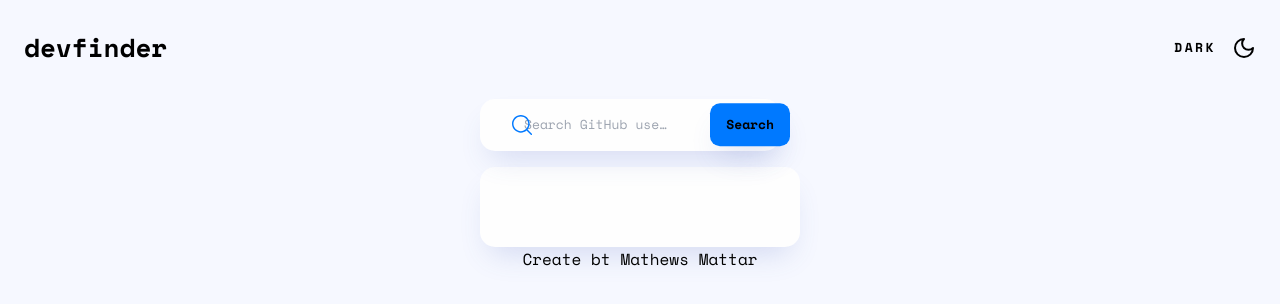
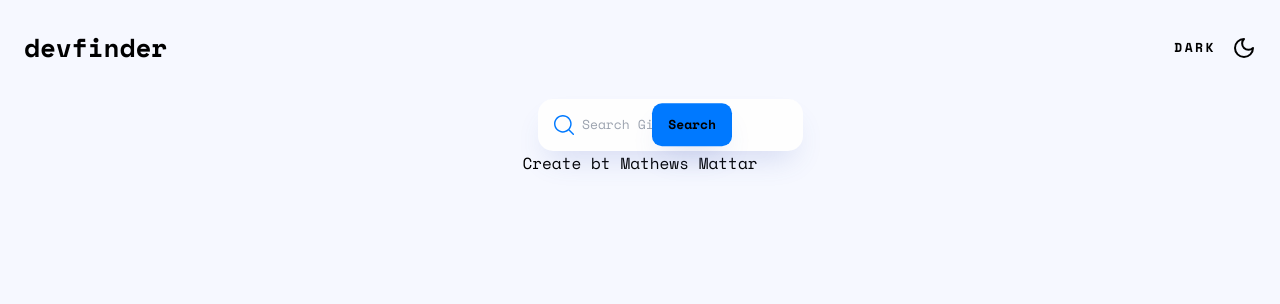
Before and after one commit to Math-Mattar/github-user-search, a Next.js app: page / in a window 1280 px wide. Shown: the top 304 px of the page. Built offline with nearby package versions, Linux system fonts and the light colour scheme.

Commit message:
fix: ajust containers

```diff
--- a/src/containers/Card.tsx
+++ b/src/containers/Card.tsx
@@ -1,10 +1,17 @@
+'use client';
+
 import { AccountDetails } from '@/components/AccountDetails.tsx';
 import { PersonalDetails } from '@/components/PersonalDetails.tsx';
 import { JobDetails } from '@/components/JobDetails';
+import { useUser } from '@/hooks/useUser';
 
 export function Card() {
+  const { userDetails } = useUser();
+
+  if (!userDetails) return null;
+
   return (
-    <section className="flex w-full flex-col gap-6 rounded-md bg-background-card px-6 pb-12 pt-8 shadow-card">
+    <section className="mx-auto flex w-[87.2%] flex-col gap-6 rounded-md bg-background-card px-6 pb-12 pt-8 shadow-card">
       <PersonalDetails />
       <AccountDetails />
       <JobDetails />
--- a/src/containers/SearchContainer.tsx
+++ b/src/containers/SearchContainer.tsx
@@ -18,7 +18,6 @@ export function SearchContainer() {
   async function fetchUserDetails(username: string) {
     try {
       const res = await fetch(`https://api.github.com/users/${username}`);
-      console.log(res.ok);
       if (!res.ok) {
         throw new Error('User not found');
       }
@@ -35,10 +34,10 @@ export function SearchContainer() {
   }
 
   return (
-    <form action="get" onSubmit={handleSubmit} className="relative">
+    <form onSubmit={handleSubmit} className="relative mx-auto">
       <Search
         fill="#0079ff"
-        className="absolute left-8 top-[50%] z-10 translate-y-[-50%]"
+        className="absolute left-4 top-[50%] z-10 translate-y-[-50%]"
       />
       <Input
         type="search"
```
